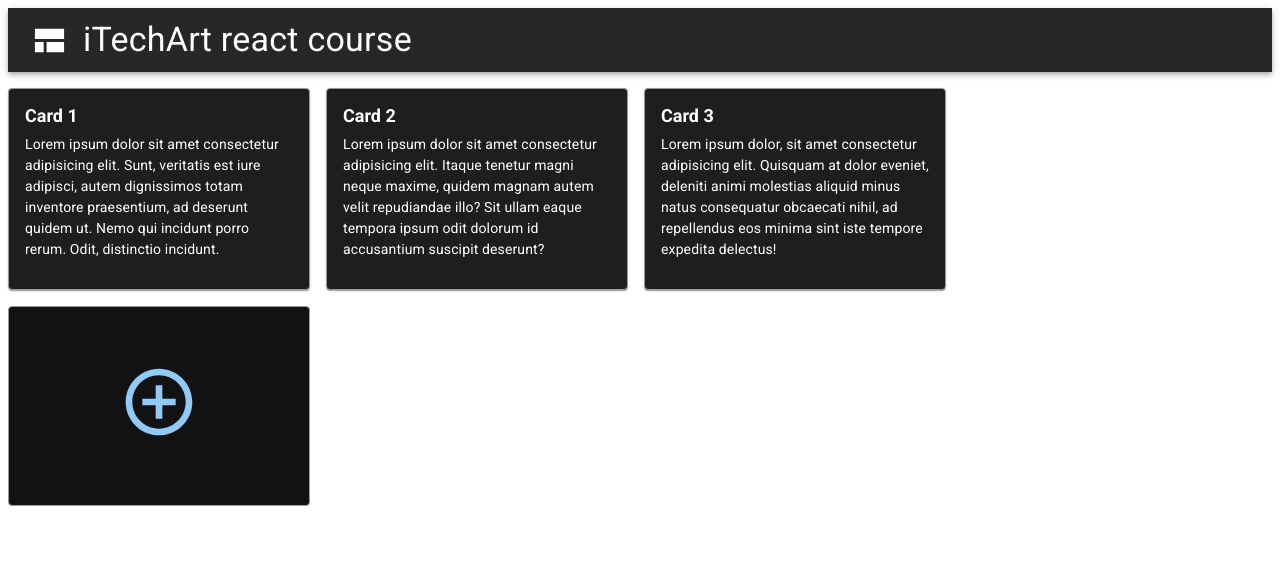
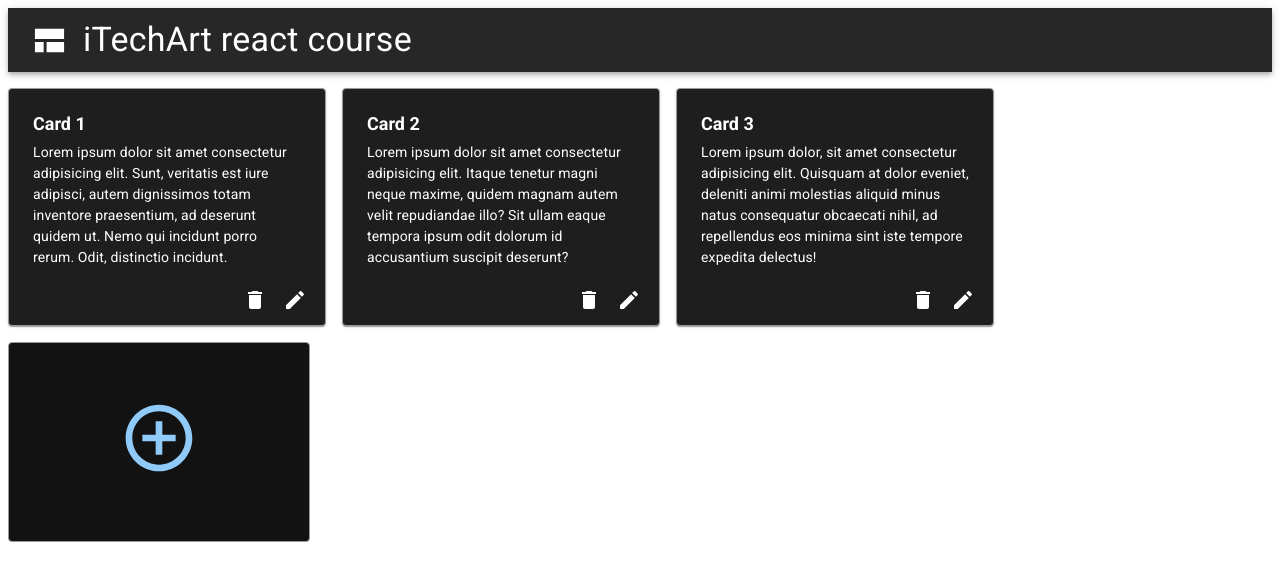
Before and after one commit to nikita-resh/itechart-react-course, a React (Create React App) app: page / in a window 1280 px wide. Shown: the top 580 px of the page. Built offline with nearby package versions, Linux system fonts and the light colour scheme.

Commit message:
feat: add edit and delete buttons layout

```diff
--- a/package.json
+++ b/package.json
@@ -7,6 +7,7 @@
     "@emotion/styled": "^11.3.0",
     "@mui/icons-material": "^5.0.4",
     "@mui/material": "^5.0.4",
+    "node-sass": "^4.14.1",
     "react": "^17.0.2",
     "react-dom": "^17.0.2",
     "react-scripts": "4.0.3",
--- a/src/components/Card/Card.js
+++ b/src/components/Card/Card.js
@@ -1,11 +1,14 @@
 import React from "react";
-import { Card, CardContent, Typography } from "@mui/material";
+import { Card, CardContent, Typography, IconButton } from "@mui/material";
+import { Edit as EditIcon, Delete as DeleteIcon } from "@mui/icons-material/";
+import "./Card.scss";
 
 const cardStyles = {
   width: 300,
-  height: 200,
+  height: 220,
   mt: 2,
   mr: 2,
+  p: 1,
   border: 1,
   borderColor: "#999999",
   display: "inline-block",
@@ -13,7 +16,7 @@ const cardStyles = {
 
 const CustomCard = ({ cardTitle, cardText }) => {
   return (
-    <Card sx={cardStyles}>
+    <Card sx={cardStyles} className="card">
       <CardContent>
         <Typography
           variant="span"
@@ -30,6 +33,14 @@ const CustomCard = ({ cardTitle, cardText }) => {
         >
           {cardText}
         </Typography>
+        <div className="buttons">
+          <IconButton aria-label="delete" className="icon-btn">
+            <DeleteIcon />
+          </IconButton>
+          <IconButton aria-label="edit" className="icon-btn">
+            <EditIcon />
+          </IconButton>
+        </div>
       </CardContent>
     </Card>
   );
--- /dev/null
+++ b/src/components/Card/Card.scss
@@ -0,0 +1,8 @@
+.card {
+  position: relative;
+  .buttons {
+    position: absolute;
+    right: 10px;
+    bottom: 5px;
+  }
+}
```
Also changed, not shown: 1 other file (tests, documents, lock files or other folders).
